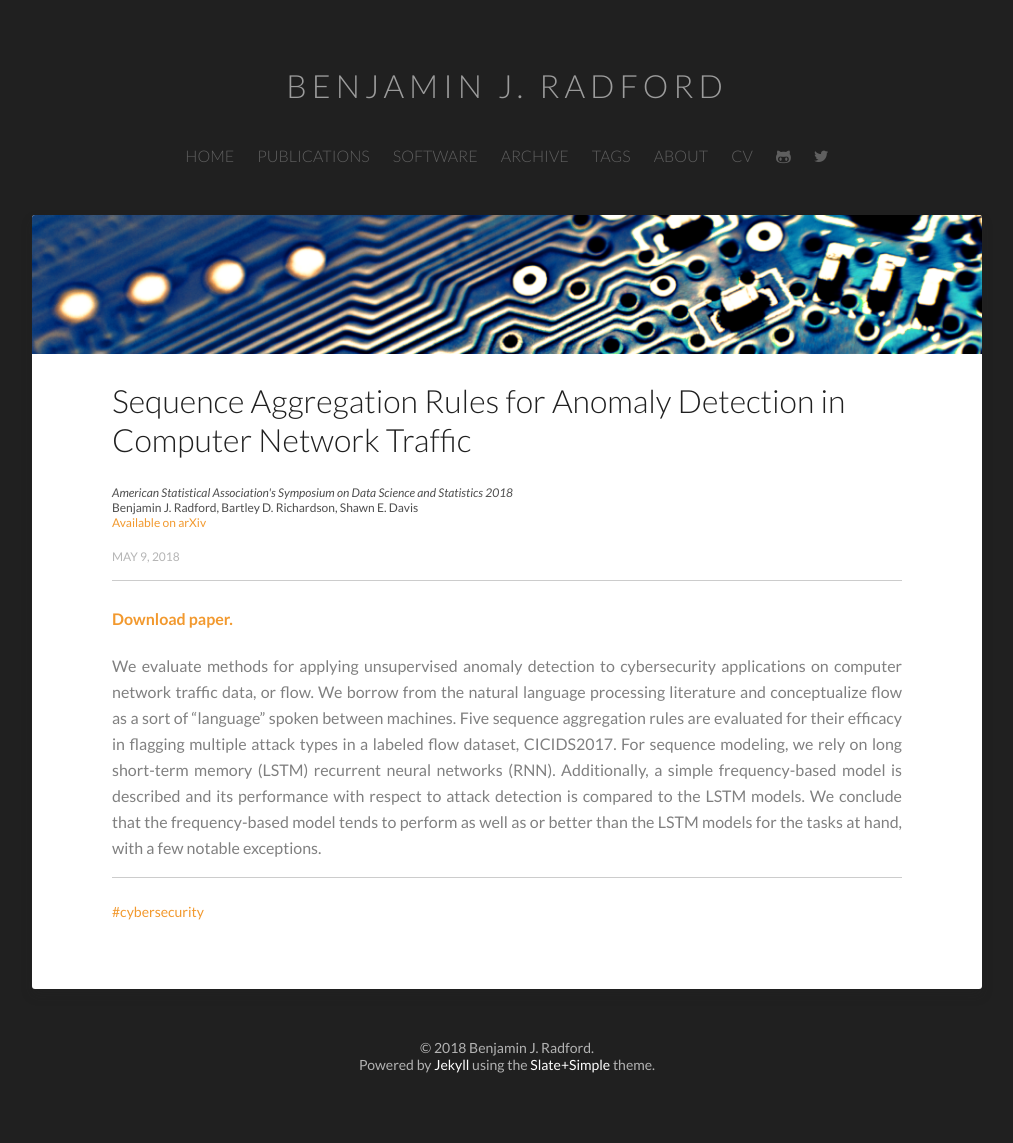
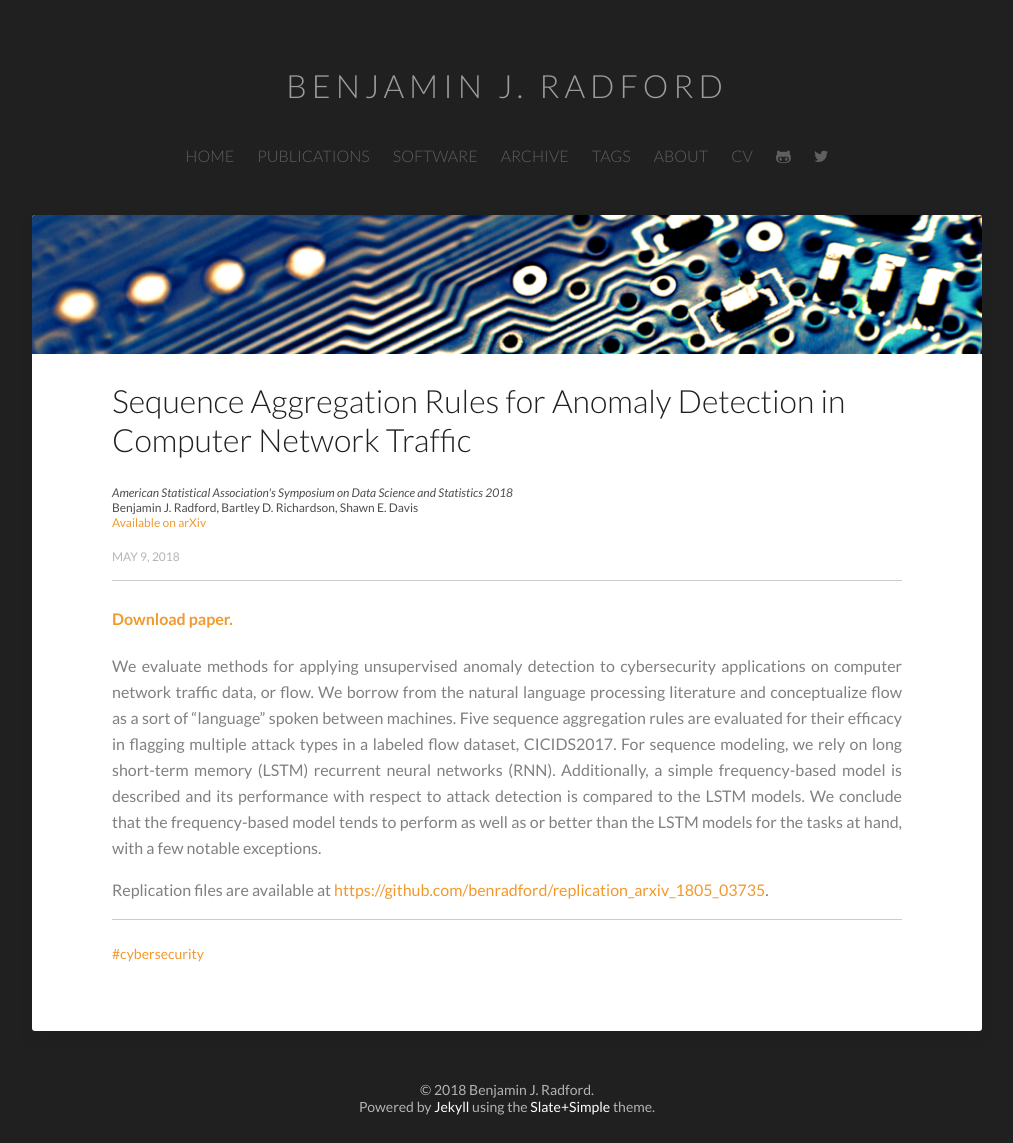
Before and after one commit to benradford/benradford.github.io, a Jekyll site: the page built from publications/_posts/2018-05-09-sequence-aggregation.md, in a window 1280 px wide. Shown: the whole page, without its empty margins (133-1146 px from the left). Built offline with Jekyll 4.4.1, drawn with Linux system fonts in a browser that asks for light colours; before the commit the page ends 1101 px from its top, so only the background shows below that.

Commit message:
Added links to replication files.

```diff
--- a/publications/_posts/2018-05-09-sequence-aggregation.md
+++ b/publications/_posts/2018-05-09-sequence-aggregation.md
@@ -16,3 +16,5 @@ date: 2018-05-09
 ---
 
 We evaluate methods for applying unsupervised anomaly detection to cybersecurity applications on computer network traffic data, or flow. We borrow from the natural language processing literature and conceptualize flow as a sort of "language" spoken between machines. Five sequence aggregation rules are evaluated for their efficacy in flagging multiple attack types in a labeled flow dataset, CICIDS2017. For sequence modeling, we rely on long short-term memory (LSTM) recurrent neural networks (RNN). Additionally, a simple frequency-based model is described and its performance with respect to attack detection is compared to the LSTM models. We conclude that the frequency-based model tends to perform as well as or better than the LSTM models for the tasks at hand, with a few notable exceptions.
+
+Replication files are available at [https://github.com/benradford/replication_arxiv_1805_03735](https://github.com/benradford/replication_arxiv_1805_03735).
```
Also changed, not shown: publications/_posts/2018-03-28-network-traffic-anomaly-detection.md (+2 -0 lines).
